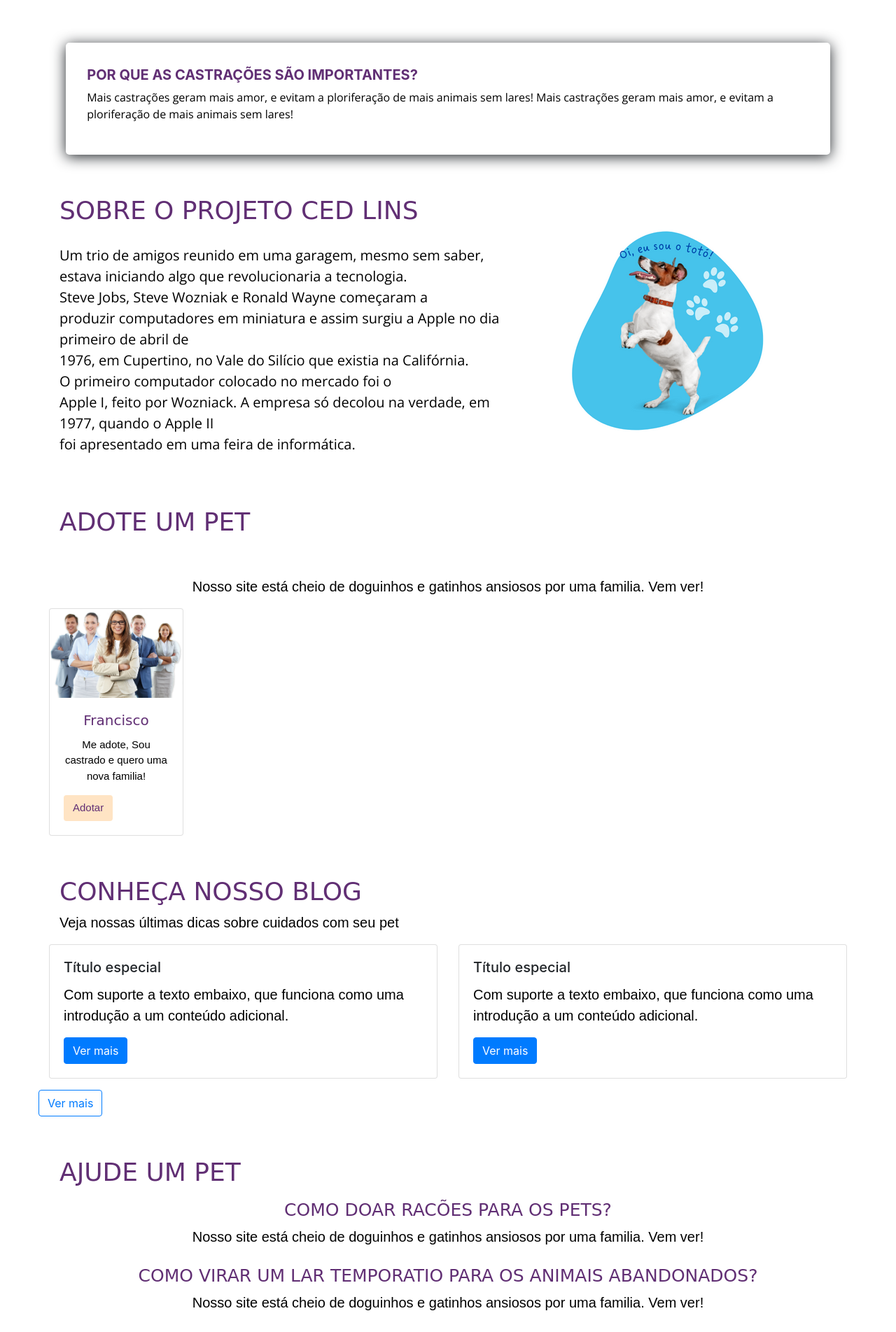
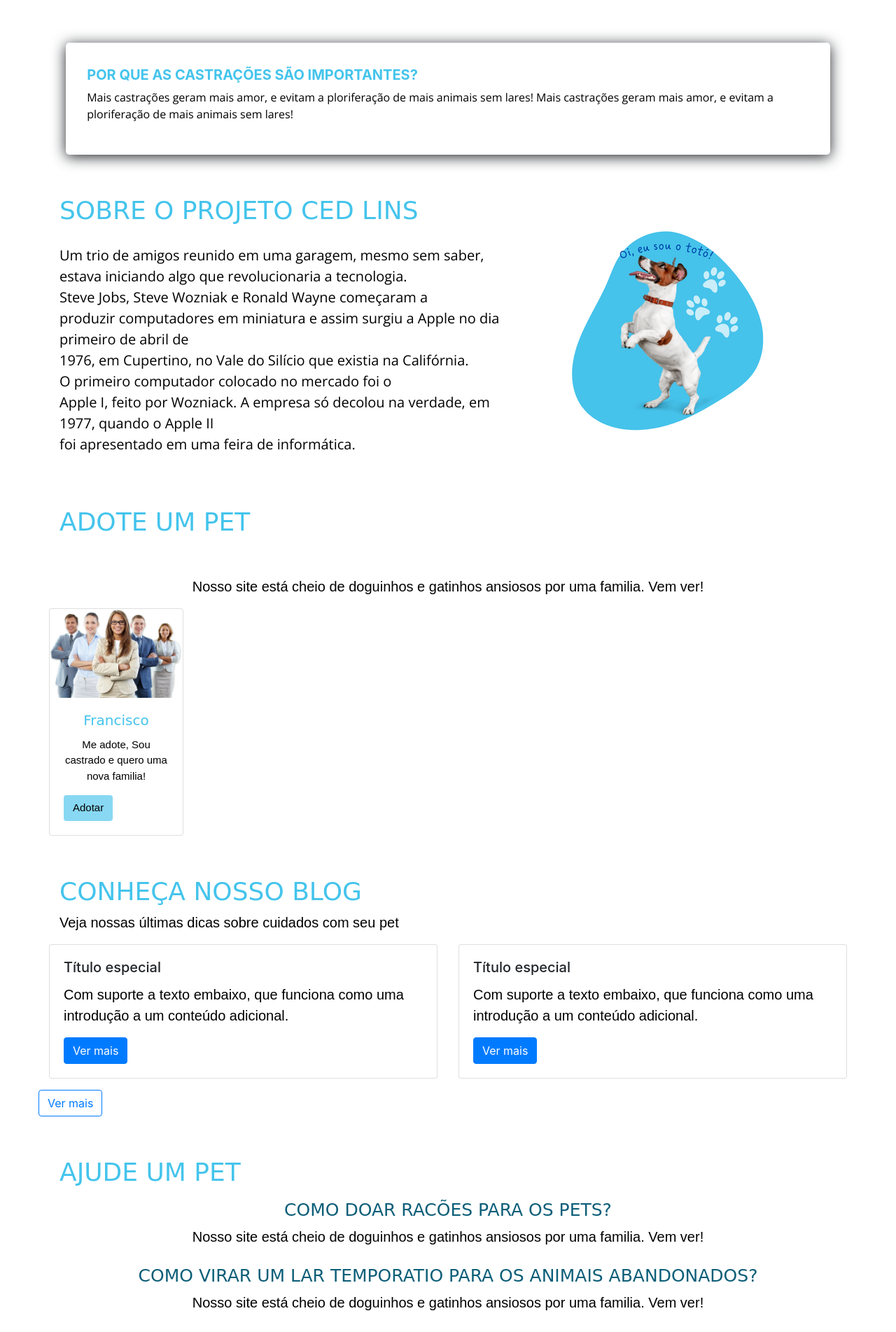
Before and after one commit to Millenapires32/Tcc, a PHP site: page /sistema.html in a window 1280 px wide. Shown: the part 626-2529 px from the top of the page at 70% size. Run offline with PHP 8.4, Linux system fonts and the light colour scheme; some web fonts are replaced.

Commit message:
Correção da paleta de cores tcc

```diff
--- a/cadastro.html
+++ b/cadastro.html
@@ -17,7 +17,7 @@
         <div class="container">
             <div class="row no-gutters">
                 <div class="col-lg-5">
-                    <img src="img/sobre_nós.png" class="img-fluid" alt="">
+                    <img src="img/sobre_nós.png" class="img" alt="">
                 </div>
                 <div class="col-lg-7 px-5 pt-5">
                     <h1 class="font-weight-bold py-3">Projeto CED</h1>
--- a/css/style.css
+++ b/css/style.css
@@ -9,7 +9,7 @@
     margin-right: 30px;
 }
 .nav-link:hover{
-    border-bottom: 3px solid #ffd700;
+    border-bottom: 3px solid #44c4ec;
 }
 .tombol{
     text-transform: uppercase;
@@ -38,7 +38,7 @@
     text-transform: uppercase;
     font-weight: bold;
     margin-top: 4px;
-    color: #612f74;
+    color: #44c4ec;
     font-size: 'Patua One', cursive;
 }
 .info-panel p{
@@ -53,7 +53,7 @@
     text-transform: uppercase;
     margin-top: 10px;
     text-align: left;
-    color: #612f74;
+    color: #44c4ec;
 }
 .abaut p {
     font-size: 20px;
@@ -68,7 +68,7 @@
     text-transform: uppercase;
     margin-top: 10px;
     text-align: left;
-    color: #612f74;
+    color: #44c4ec;
 }
 .pets p{
     font-size: 20px;
@@ -78,7 +78,7 @@
 }
 .pets .card h5{
     font-size: 20px;
-    color: #612f74;
+    color: #44c4ec;
     text-align: center;
     font-family: 'Patua One', cursive;
 }
@@ -91,10 +91,10 @@
 .pets .card .btn{
     align-items: center;
     font-size: 15px;
-    color: #612f74;
+    color: #000000;
     text-align: center;
     font-family: 'Opens Sans', sans-serif;
-    background-color:bisque ;
+    background-color: #88d8f3;
 }
 /*Estilização do blog*/
 
@@ -105,7 +105,7 @@
     text-transform: uppercase;
     margin-top: 10px;
     text-align: left;
-    color: #612f74;
+    color: #44c4ec;
 }
 .blog p{
     font-size: 20px;
@@ -121,7 +121,7 @@
     text-transform: uppercase;
     margin-top: 10px;
     text-align: left;
-    color: #612f74;
+    color: #44c4ec;
 }
 .ajudar p{
     font-size: 20px;
@@ -135,7 +135,7 @@
     text-transform: uppercase;
     margin-top: 10px;
     text-align: center;
-    color: #612f74;
+    color: #0c5e78;
 }
 .blog h2{
   font-family: 'Patua One', cursive;
@@ -143,11 +143,11 @@
   text-transform: uppercase;
   margin-top: 10px;
   text-align: left;
-  color: #612f74;
+  color: #44c4ec;
 }
 /*Estilização do footer*/
 .footer{
-  background-color: rgb(201, 176, 176);
+  background-color: #88d8f3;
   left: 0%;
   position:absolute;
 }
@@ -164,7 +164,7 @@
 }
 .dev p{
   text-align: center;
-  background-color: rgb(201, 176, 176);
+  background-color: #88d8f3;
   padding: 20px;
   font-family: 'Opens Sans', sans-serif;
 }
--- a/css/style1.css
+++ b/css/style1.css
@@ -5,7 +5,7 @@
     box-sizing: border-box;
 }
 body{
-    background-color: rgb(254, 254, 254);
+    background-color: #88d8f3;
 
 }
 .row{
```
